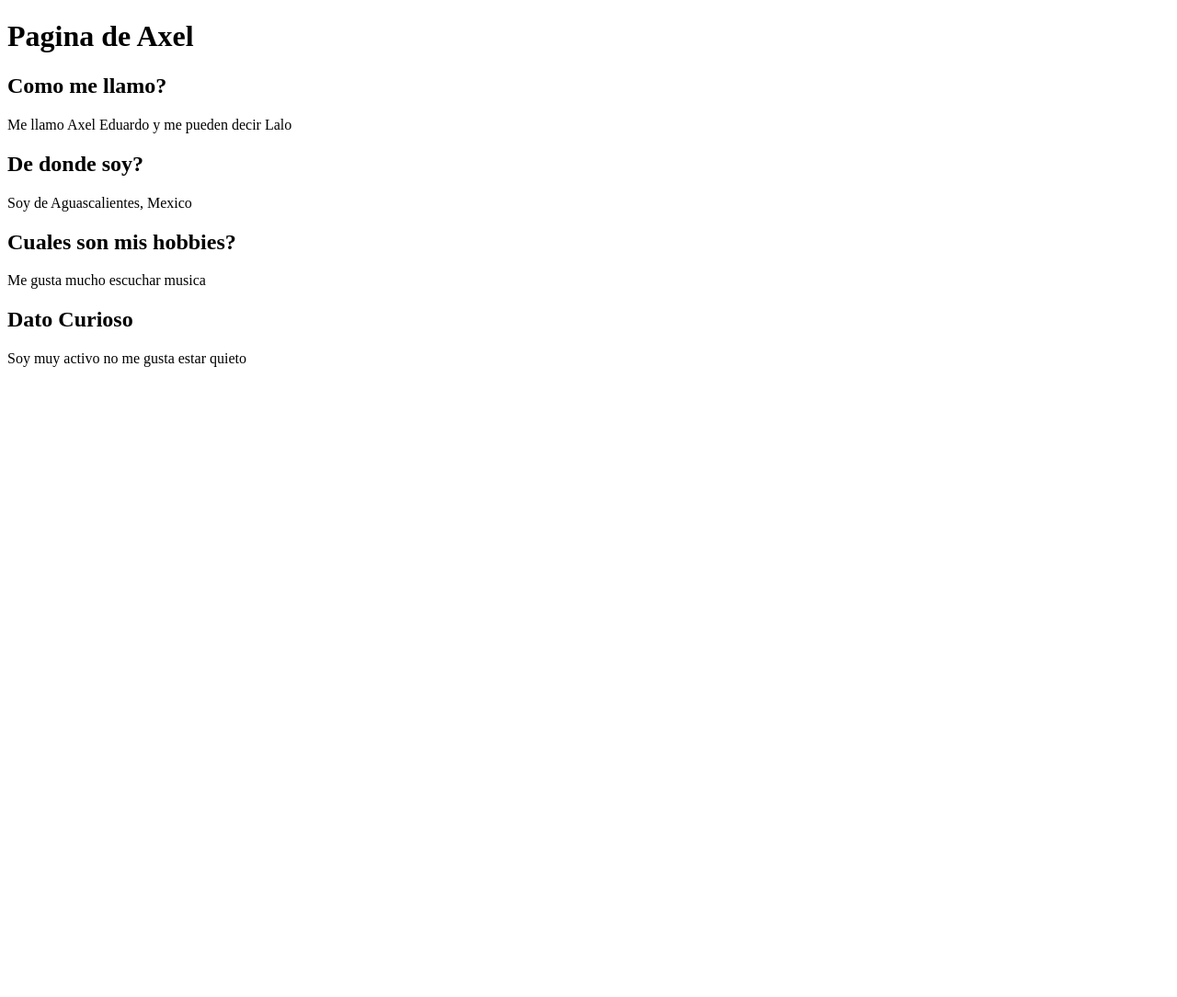
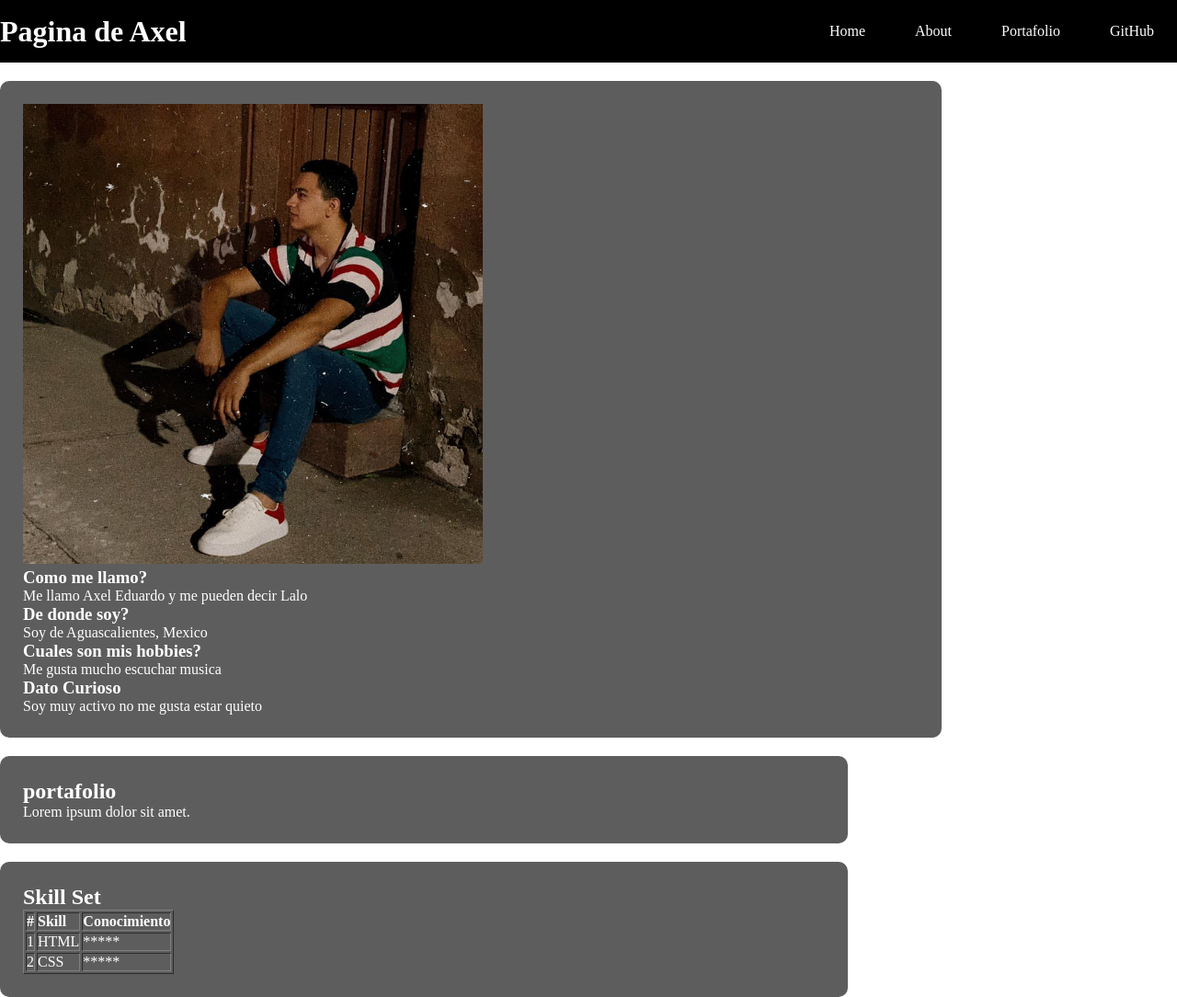
Before and after one commit to DonnLalo/Practica1, a plain HTML site: page index.html in a window 1280 px wide. Shown: the whole page at 92% size. Before the commit the page ends 800 px from the top, so only its background shows below. Drawn offline with Linux system fonts and the light colour scheme.

Commit message:
Iniciamos con CSS

```diff
--- /dev/null
+++ b/assets/css/stylesheet.css
@@ -0,0 +1,67 @@
+* {
+    padding: 0%;
+    margin: 0%;
+    box-sizing: border-box;
+}
+
+
+/*Afectando Etiqueta*/
+
+html {
+    scroll-behavior: smooth;
+}
+
+header {
+    height: auto;
+    background-color: black;
+    color: white;
+    display: flex;
+    flex-direction: row;
+    justify-content: space-between;
+    align-items: center;
+}
+
+nav {
+    width: auto;
+    color: white;
+}
+
+nav ul li {
+    display: inline-block;
+    list-style: none;
+}
+
+nav a {
+    color: white;
+    text-decoration: none;
+    display: block;
+    padding: 25px;
+    transition: 0.5s;
+}
+
+nav a:hover {
+    background-color: red;
+}
+
+main {
+    width: 90vw;
+    display: flex;
+    flex-direction: column;
+    justify-content: center;
+}
+
+section {
+    width: 80%;
+    height: auto;
+    background-color: rgb(94, 93, 93);
+    color: rgb(255, 255, 255);
+    padding: 25px;
+    margin-top: 20px;
+    border-radius: 10px;
+}
+
+
+/*Afectando Clase*/
+
+
+/*Afectando ID*/
--- a/index.html
+++ b/index.html
@@ -5,29 +5,88 @@
     <meta charset="UTF-8">
     <meta http-equiv="X-UA-Compatible" content="IE=edge">
     <meta name="viewport" content="width=device-width, initial-scale=1.0">
+    <link rel="stylesheet" type="text/css" href="assets/css/stylesheet.css">
     <title>Practica Uno</title>
 </head>
 
 <body>
-    <header>
+    <header id="home">
+        <div id="siteName">
             <h1>Pagina de Axel</h1>
+        </div>
+        <nav>
+            <ul>
+                <li>
+                    <a href="#home">Home</a>
+                </li>
+                <li>
+                    <a href="#aboutMe">About</a>
+                </li>
+                <li>
+                    <a href="#portafolio">Portafolio</a>
+                </li>
+                <li>
+                    <a href="https://github.com/DonnLalo" target="blank">GitHub</a>
+                </li>
+            </ul>
+        </nav>
     </header>
-    <article>
-        <h2>Como me llamo?</h2>
+
+    <section id="welcome" class="box">
+        <article id="aboutMe">
+
+            <div id="profilepic">
+                <img src="assets/img/mia.jpg" alt="AxelEduardo" width="500px" height="auto">
+            </div>
+
+            <h3>Como me llamo?</h3>
             <p>Me llamo Axel Eduardo y me pueden decir Lalo</p>
 
-        <h2>De donde soy?</h2>
+            <h3>De donde soy?</h3>
             <p>Soy de Aguascalientes, Mexico</p>
 
-        <h2>Cuales son mis hobbies?</h2>
+            <h3>Cuales son mis hobbies?</h3>
             <p>Me gusta mucho escuchar musica</p>
 
-        <h2>Dato Curioso</h2>
+            <h3>Dato Curioso</h3>
             <p>Soy muy activo no me gusta estar quieto</p>
 
             <p></p>
         </article>
+    </section>
 
+    <main>
+
+        <section class="box" id="portafolio">
+            <h2>portafolio</h2>
+            <p>Lorem ipsum dolor sit amet.</p>
+        </section>
+
+        <section class="box" id="skillSet">
+            <h2>Skill Set</h2>
+            <table border="1px">
+                <thead>
+                    <tr>
+                        <td><b>#</b></td>
+                        <td><b>Skill</b></td>
+                        <td><b>Conocimiento</b></td>
+                    </tr>
+                </thead>
+                <tbody>
+                    <tr>
+                        <td>1</td>
+                        <td>HTML</td>
+                        <td>*****</td>
+                    </tr>
+                    <tr>
+                        <td>2</td>
+                        <td>CSS</td>
+                        <td>*****</td>
+                    </tr>
+                </tbody>
+            </table>
+        </section>
+    </main>
 </body>
 
 </html>
```
Also changed, not shown: assets/img/mia.jpg (added). Lines whose indentation alone changed are shown as unchanged.
